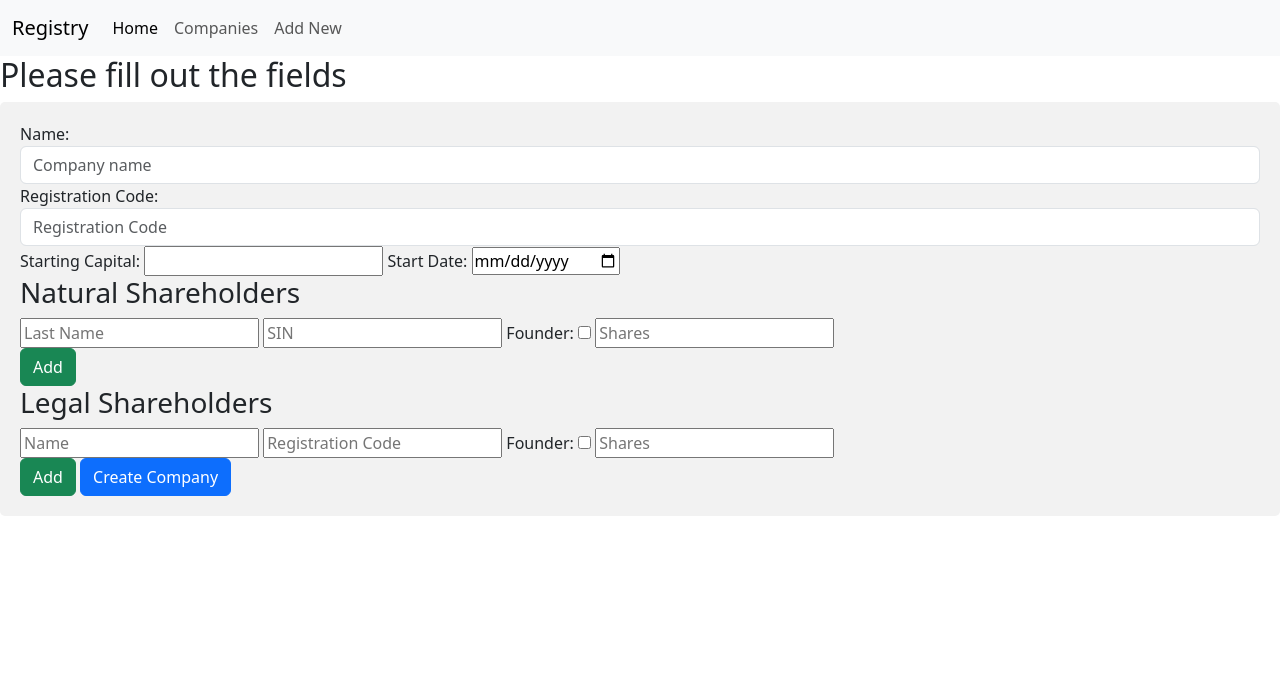
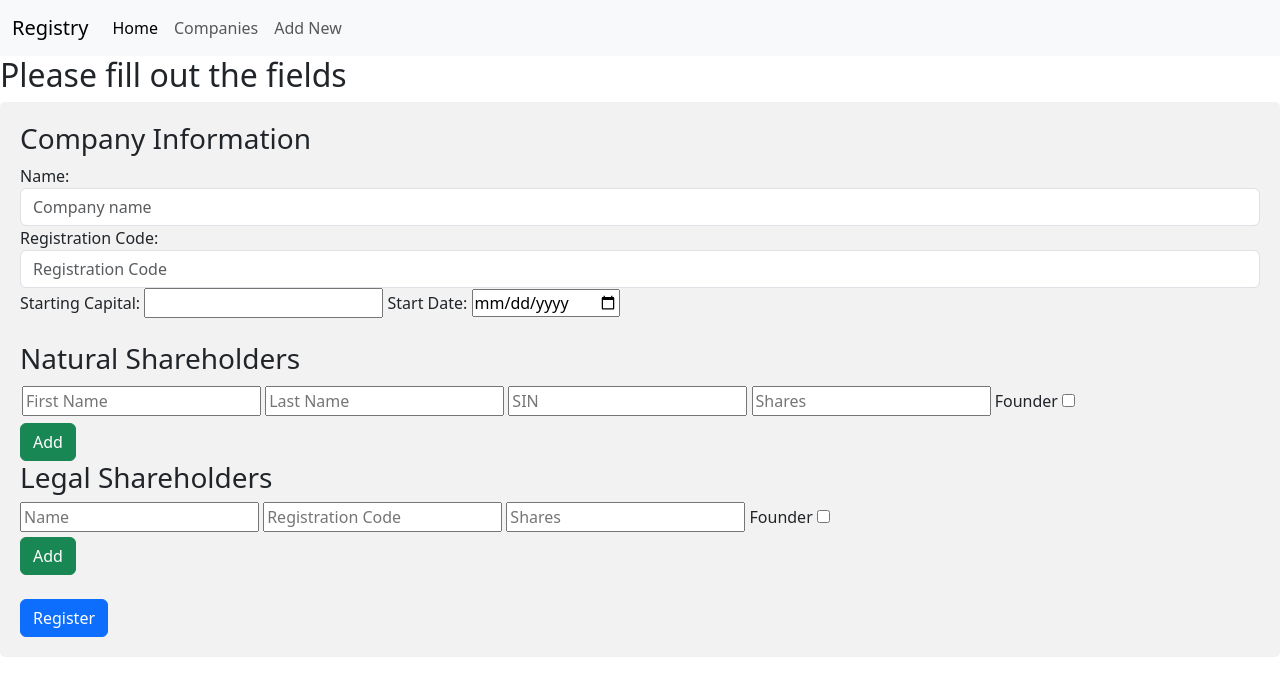
Before and after one commit to iliketurtles83/docker-flask-postgres, a Flask app: page /new_company in a window 1280 px wide. Shown: the top 696 px of the page. Run offline with Flask 2, Linux system fonts and the light colour scheme; some libraries are stand-ins or nearby versions.

Commit message:
giving csrf errors due to shareholder form

```diff
--- a/web/forms.py
+++ b/web/forms.py
@@ -1,26 +1,31 @@
 from flask_wtf import FlaskForm
-from wtforms import StringField, DateField, DecimalField, FieldList, FormField, BooleanField, HiddenField
-from wtforms.validators import DataRequired
+from wtforms import StringField, DateField, DecimalField, FieldList, FormField, BooleanField, HiddenField, SubmitField
+from wtforms.validators import DataRequired, ValidationError, NumberRange
 
 class LegalShareholderForm(FlaskForm):
     leg_name = StringField('Name', validators=[DataRequired()])
     leg_reg_code = StringField('Registration Code', validators=[DataRequired()])
+    leg_shares = DecimalField('Shares', validators=[DataRequired(), NumberRange(min=1)])
     leg_founder = BooleanField('Founder')
     _leg_founder_ = HiddenField('Founder', default=False)
-    leg_shares = DecimalField('Shares', validators=[DataRequired()])
 
 class NaturalShareholderForm(FlaskForm):
     nat_first_name = StringField('Name', validators=[DataRequired()], description='First Name')
     nat_last_name = StringField('Last Name', validators=[DataRequired()])
     nat_sin = StringField('Social Insurance Number', validators=[DataRequired()])
+    nat_shares = DecimalField('Shares', validators=[DataRequired(), NumberRange(min=1)])
     nat_founder = BooleanField('Founder')
     _nat_founder_ = HiddenField('Founder', default=False)
-    nat_shares = DecimalField('Shares', validators=[DataRequired()])
 
 class CompanyForm(FlaskForm):
     name = StringField('Name:', validators=[DataRequired()], description='Company Name')
     reg_code = StringField('Registration Code:', validators=[DataRequired()])
     start_date = DateField('Start Date:', validators=[DataRequired()])
     start_capital = DecimalField('Starting Capital:', validators=[DataRequired()])
-    legal_shareholders = FieldList(FormField(LegalShareholderForm))
-    natural_shareholders = FieldList(FormField(NaturalShareholderForm))
+    legal_shareholders = FieldList(FormField(LegalShareholderForm), min_entries=1, max_entries=5)
+    natural_shareholders = FieldList(FormField(NaturalShareholderForm), min_entries=1, max_entries=5)
+    submit = SubmitField('Register')
+
+    def validate_shareholders(self, field):
+        if not field.entries:
+            raise ValidationError('You must add at least one shareholder')
--- a/web/routes.py
+++ b/web/routes.py
@@ -31,8 +31,6 @@ def get_companies():
 @main_bp.route('/new_company', methods=['GET', 'POST'])
 def create_company():
     form = CompanyForm()
-    print(form.name.data)
-    print(request.form.getlist('nat_first_name[]'))
     if form.validate_on_submit():
         company = Company(
             name=form.name.data,
@@ -40,41 +38,33 @@ def create_company():
             start_date=form.start_date.data,
             start_capital=form.start_capital.data
         )
-        print(request.form.getlist('nat_first_name[]'))
+        db.session.add(company)
+        db.session.commit()
+
         # Add natural shareholders
-        nat_first_names = request.form.getlist('nat_first_name[]')
-        nat_last_names = request.form.getlist('nat_last_name[]')
-        nat_social_insurance_numbers = request.form.getlist('nat_sin[]')
-        nat_founders = request.form.getlist('nat_founder[]')
-        nat_shares = request.form.getlist('nat_shares[]')
-
-        for i in range(len(nat_first_names)):
-            natural_shareholder = NaturalShareHolder(
-                first_name=nat_first_names[i],
-                last_name=nat_last_names[i],
-                social_insurance_number=nat_social_insurance_numbers[i],
-                founder=nat_founders[i],
-                shares=nat_shares[i]
+        for shareholder_entry in form.natural_shareholders:
+            shareholder = NaturalShareHolder(
+                first_name=shareholder_entry.nat_first_name.data,
+                last_name=shareholder_entry.nat_last_name.data,
+                sin=shareholder_entry.nat_sin.data,
+                shares=shareholder_entry.nat_shares.data,
+                founder=shareholder_entry.nat_founder.data,
+                company_id=company.reg_code
             )
-            company.natural_shareholders.append(natural_shareholder)
+            db.session.add(shareholder)
+            db.commit()
 
         # Add legal shareholders
-        leg_names = request.form.getlist('leg_name[]')
-        leg_reg_codes = request.form.getlist('leg_reg_code[]')
-        leg_founders = request.form.getlist('leg_founder[]')
-        leg_shares = request.form.getlist('leg_shares[]')
-
-        for i in range(len(leg_names)):
-            legal_shareholder = LegalShareHolder(
-                name=leg_names[i],
-                reg_code=leg_reg_codes[i],
-                founder=leg_founders[i],
-                shares=leg_shares[i]
+        for shareholder_entry in form.legal_shareholders:
+            shareholder = LegalShareHolder(
+                name=shareholder_entry.leg_name.data,
+                reg_code=shareholder_entry.leg_reg_code.data,
+                shares=shareholder_entry.leg_shares.data,
+                founder=shareholder_entry.leg_founder.data,
+                company_id=company.reg_code
             )
-            company.legal_shareholders.append(legal_shareholder)
-
-        db.session.add(company)
-        db.session.commit()
+            db.session.add(shareholder)
+            db.commit()
         return redirect(url_for('main.get_company', id=company.id))
     return render_template("new_company.html", form=form), 200
 
--- a/web/static/css/style.css
+++ b/web/static/css/style.css
@@ -1,22 +1,11 @@
-/* #company input[type="text"], input[type="number"] {
-    width: 100%;
-    margin: 8px 0;
-    padding: 12px 20px;
-    box-sizing: border-box;
-    border: 1px solid #ccc;
-    display: inline-block;
-    border-radius: 4px;
-}
+.natural-shareholder-form {
+    padding-bottom: 5px;
+  }
 
-#company input[type="date"], input[type="boolean"] {
-    margin: 8px 0;
-    padding: 12px 20px;
-    box-sizing: border-box;
-    border: 1px solid #ccc;
-    display: inline-block;
-    border-radius: 4px;
-}
-*/
+.legal-shareholder-form {
+    padding-bottom: 5px;
+  }
+
 form {
     border-radius: 5px;
     background-color: #f2f2f2;
--- a/web/templates/new_company.html
+++ b/web/templates/new_company.html
@@ -9,43 +9,54 @@
         <div id="container">
             <h2>Please fill out the fields</h2>
             <form action="{{ url_for('main.create_company') }}" method="POST">
+                <h3>Company Information</h3>
                 <div class="company">
+                {% if form.errors %}
+                    {{ form.errors }}
+                {% endif %}
                 {{ form.csrf_token }}
                 {{ form.hidden_tag() }}
-                {{ form.name.label }} {{ form.name(class="form-control", placeholder="Company name") }}
-                {{ form.reg_code.label }} {{ form.reg_code(class="form-control", placeholder="Registration Code") }}
-                {{ form.start_capital.label }} {{ form.start_capital(class="form-inline") }}
-                {{ form.start_date.label }} {{ form.start_date(class="form-inline") }}
+                <div class="form-group">
+                    {{ form.name.label }} {{ form.name(class_="form-control", placeholder="Company name") }}
+                 </div>
+                {{ form.reg_code.label }} {{ form.reg_code(class_="form-control", placeholder="Registration Code") }}
+                {{ form.start_capital.label }} {{ form.start_capital(class_="form-inline") }}
+                {{ form.start_date.label }} {{ form.start_date(class_="form-inline") }}
                 </div>
+                <br>
                 <h3>Natural Shareholders</h3>
-                <div id="natural-shareholders" style="display: inline-block">
-                    <div class="form-row">
-                        {{ form.sh}}
-                        <!-- <input type="text" name="nat_first_name[]" id="nat_first_name" placeholder="First Name"> -->
-                        <input type="text" name="nat_last_name[]" id="nat_last_name" placeholder="Last Name">
-                        <input type="text" name="nat_sin[]" id="nat_sin" placeholder="SIN">
-                        <label>Founder:</label>
-                        <input type="checkbox" name="nat_founder[]" id="nat_founder">
-                        <input type="number" name="nat_shares[]" id="nat_shares" placeholder="Shares">
-                    </div>
+                <div id="natural-shareholders" style="display: inline-block; padding: 2px;">
+                    {% for shareholder in form.natural_shareholders %}
+                        <div class="natural-shareholder-form">
+
+                            {{ shareholder.nat_first_name(class_="form-inline", placeholder="First Name") }}
+                            {{ shareholder.nat_last_name(class_="form-inline",  placeholder="Last Name") }}
+                            {{ shareholder.nat_sin(class_="form-inline",  placeholder="SIN") }}
+                            {{ shareholder.nat_shares(class_="form-inline", placeholder="Shares") }}
+                            {{ shareholder.nat_founder.label }} {{ shareholder.nat_founder(class_="form-inline") }}
+                        </div>
+                    {% endfor %}
                 </div>
-                <div>
-                    <button class="btn btn-success add-natural-shareholder" type="button">Add</button>
-                </div>
+                    <br>
+                    <button class="btn btn-success" id="add-natural-shareholder" type="button">Add</button>
+                <br>
                 <h3>Legal Shareholders</h3>
                 <div id="legal-shareholders" style="display: inline-block">
-                    <div class="form-row">
-                        <input type="text" name="leg_name[]" placeholder="Name">
-                        <input type="text" name="leg_reg_code[]" placeholder="Registration Code">
-                        <label>Founder:</label>
-                        <input type="checkbox" name="leg_founder[]">
-                        <input type="number" name="leg_shares[]" placeholder="Shares">
-                    </div>
+                    {% for shareholder in form.legal_shareholders %}
+                        <div class="legal-shareholder-form">
+                            {{ shareholder.leg_name(class_="form-inline", placeholder="Name") }}
+                            {{ shareholder.leg_reg_code(class_="form-inline", placeholder="Registration Code") }}
+                            {{ shareholder.leg_shares(class_="form-inline", placeholder="Shares") }}
+                            {{ shareholder.leg_founder.label }} {{ shareholder.leg_founder(class_="form-inline") }}
+                        </div>
+                    {% endfor %}
                 </div>
-                <div>
-                    <button class="btn btn-success add-legal-shareholder" type="button">Add</button>
-                    <button type="submit" class="btn btn-primary">Create Company</button>
-                </div>
+                    <br>
+                    <button class="btn btn-success" id="add-legal-shareholder" type="button">Add</button>
+                    <br><br>
+
+                    {{ form.submit(class_="btn btn-primary") }}
+
             </form>
             </div>
 
@@ -53,37 +64,25 @@
             <script src="https://ajax.googleapis.com/ajax/libs/jquery/3.6.3/jquery.min.js"></script>
             <script>
             $(document).ready(function() {
-                $('.add-natural-shareholder').click(function() {
-                    var html = '<div class="form-row">' +
-                                '<input type="text" name="nat_first_name[]" placeholder="First Name"> ' +
-                                '<input type="text" name="nat_last_name[]" placeholder="Last Name"> ' +
-                                '<input type="text" name="nat_sin[]" placeholder="SIN"> ' +
-                                '<label>Founder:</label>' +
-                                '<input type="checkbox" name="nat_founder[]"> ' +
-                                '<input type="number" name="nat_shares[]" placeholder="Shares"> ' +
-                                '<button class="btn btn-sm btn-danger remove-shareholder" type="button">' +
-                                    'X' +
-                                '</button>' +
-                            '</div>';
-                    $('#natural-shareholders').append(html);
+                $('#add-natural-shareholder').click(function() {
+                    var template = $('.natural-shareholder-form:first').clone();
+                    console.log(template)
+                    template.find('input').val('');
+                    // add remove button
+                    template.append('<button class="btn btn-sm btn-danger remove-shareholder" type="button">X</button>');
+                    template.insertAfter('.natural-shareholder-form:last');
                 });
 
-                $('.add-legal-shareholder').click(function() {
-                    var html = '<div class="form-row">' +
-                                '<input type="text" name="leg_name[]" placeholder="Name"> ' +
-                                '<input type="text" name="leg_reg_code[]" placeholder="Registration Code"> ' +
-                                '<label>Founder:</label>' +
-                                '<input type="checkbox" name="leg_founder[]"> ' +
-                                '<input type="number" name="leg_shares[]" placeholder="Shares"> ' +
-                                '<button class="btn btn-sm btn-danger remove-shareholder" type="button">' +
-                                    'X' +
-                                '</button>' +
-                            '</div>';
-                    $('#legal-shareholders').append(html);
+                $('#add-legal-shareholder').click(function() {
+                    var template = $('.legal-shareholder-form:first').clone();
+                    template.find('input').val('');
+                    // add remove button
+                    template.append('<button class="btn btn-sm btn-danger remove-shareholder" type="button">X</button>');
+                    template.insertAfter('.legal-shareholder-form:last');
                 });
 
                 $(document).on('click', '.remove-shareholder', function() {
-                    $(this).closest('.form-row').remove();
+                    $(this).parent().remove();
                 });
             });
             </script>
```
